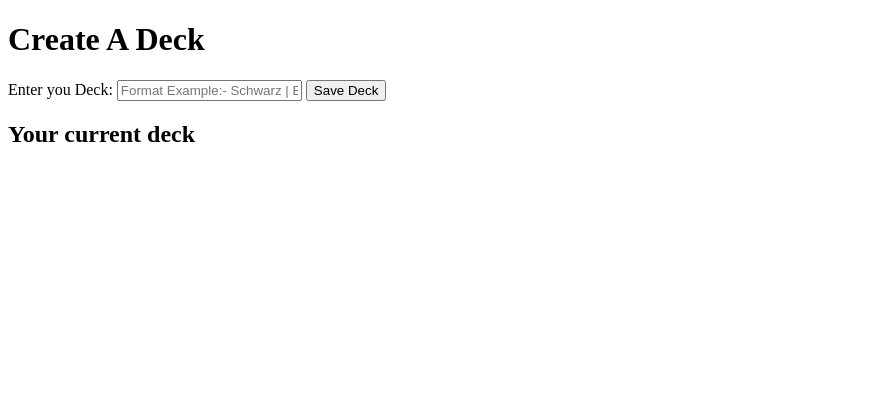
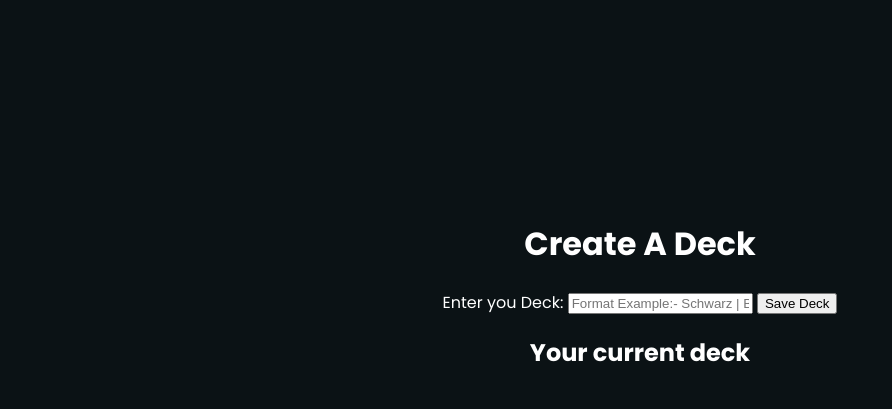
Before and after one commit to harshpreet931/Flashify, a website: page public/createDeck.html in a window 1280 px wide. Shown: the whole page, without its empty margins (0-892 px from the left). Drawn offline with Linux system fonts and the light colour scheme.

Commit message:
Basic Styling in CreateDeck file

```diff
--- a/public/createDeck.html
+++ b/public/createDeck.html
@@ -4,9 +4,11 @@
     <meta charset="UTF-8">
     <meta name="viewport" content="width=device-width, initial-scale=1.0">
     <title>Create Your Deck</title>
+    <link rel="stylesheet" href="createDeck_styles.css">
 </head>
 <body>
-    <h1>Create A Deck</h1>
+    <div class="container">
+        <h1 id="title">Create A Deck</h1>
         <form id="deckForm">
             <label for="deckInput">Enter you Deck:</label>
             <input type="text" id="deckInput" placeholder="Format Example:- Schwarz | Black, White, Red, Blue | Black">
@@ -15,6 +17,7 @@
 
         <h2>Your current deck</h2>
         <div id="deckShow"></div>
+    </div>
 
     <script src="createDeck.js"></script>
 </body>
--- /dev/null
+++ b/public/createDeck_styles.css
@@ -0,0 +1,20 @@
+@import url('https://fonts.googleapis.com/css2?family=Poppins:wght@300;400;500;600;700&display=swap');
+
+body {
+  background: #0B1215;
+  font-family: 'Poppins', sans-serif;
+}
+
+.container {
+  display: flex;
+  justify-content: center;
+  align-items: center;
+  height: 95vh;
+  width: 100%;
+  flex-direction: column;
+  color: white;
+}
+
+#title {
+    margin-top: -150px;
+}
```
Lines whose indentation alone changed are shown as unchanged.
